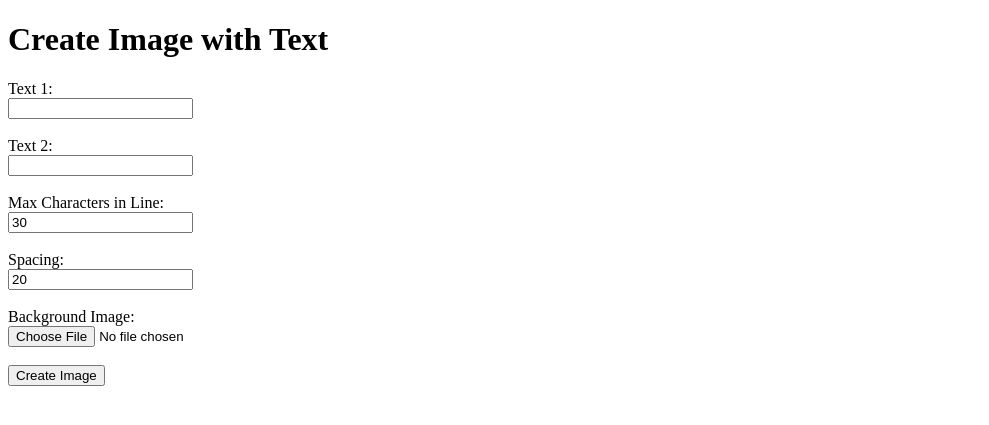
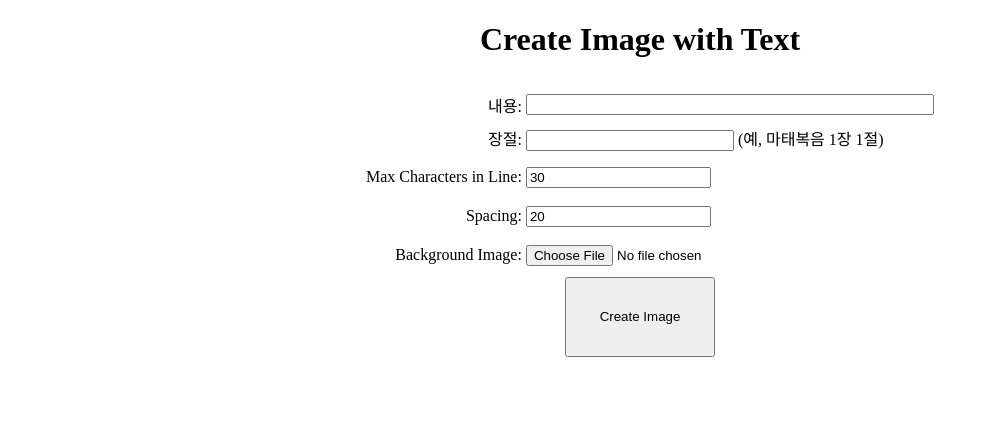
Before and after one commit to imagemake10/image, a Flask app: page / in a window 1280 px wide. Shown: the top 425 px of the page, without its empty margins (0-989 px from the left). Run offline with Flask 3, Linux system fonts and the light colour scheme.

Commit message:
Update index.html content

```diff
--- a/templates/index.html
+++ b/templates/index.html
@@ -6,24 +6,61 @@
     <title>Create Image</title>
 </head>
 <body>
+    <center>
     <h1>Create Image with Text</h1>
     <form method="post" enctype="multipart/form-data">
-        <label for="text1">Text 1:</label><br>
-        <input type="text" id="text1" name="text1"><br><br>
+    <table width="800" border="0" style="padding:10px">
+    <tr>
+        <td width="35%" style="text-align: right;">
+            <label for="text1">내용:</label>
+        </td>
+        <td width="65%">
+            <input type="text" id="text1" name="text1" style="width:400px">
+        </td>
+    </tr>
+    <tr>
+        <td style="text-align: right;height:35px">
+            <label for="text2" >장절:</label>
+        </td>
+        <td>
+            <input type="text" id="text2" name="text2" style="width:200px">
+            (예, 마태복음 1장 1절)
+        </td>
+    </tr>
+    <tr>
+        <td style="text-align: right;;height:35px">
+            <label for="max_chars_in_line">Max Characters in Line:</label>
+        </td>
+        <td>
+            <input type="number" id="max_chars_in_line" name="max_chars_in_line" value="30" >
+        </td>
+    </tr>
+    <tr>
+        <td style="text-align: right;;height:35px">
+            <label for="spacing">Spacing:</label>
+        </td>
+        <td>
+            <input type="number" id="spacing" name="spacing" value="20">
+        </td>
+    </tr>
+    <tr>
+        <td style="text-align: right;;height:35px">
+            <label for="bg_image">Background Image:</label>
+        </td>
+        <td>
+            <input type="file" id="bg_image" name="bg_image" accept="image/*">
+        </td>
+    </tr>
+    <tr>
+        <td colspan="2">
+            <center>
+            <input type="submit" value="Create Image" style="width:150px;height:80px">
+            </center>
+        </td>
+    </tr>
+    </table>
+    </form>
 
-        <label for="text2">Text 2:</label><br>
-        <input type="text" id="text2" name="text2"><br><br>
-
-        <label for="max_chars_in_line">Max Characters in Line:</label><br>
-        <input type="number" id="max_chars_in_line" name="max_chars_in_line" value="30"><br><br>
-
-        <label for="spacing">Spacing:</label><br>
-        <input type="number" id="spacing" name="spacing" value="20"><br><br>
-
-        <label for="bg_image">Background Image:</label><br>
-        <input type="file" id="bg_image" name="bg_image" accept="image/*"><br><br>
-
-        <input type="submit" value="Create Image">
-    </form>
+    </center>
 </body>
 </html>
```
